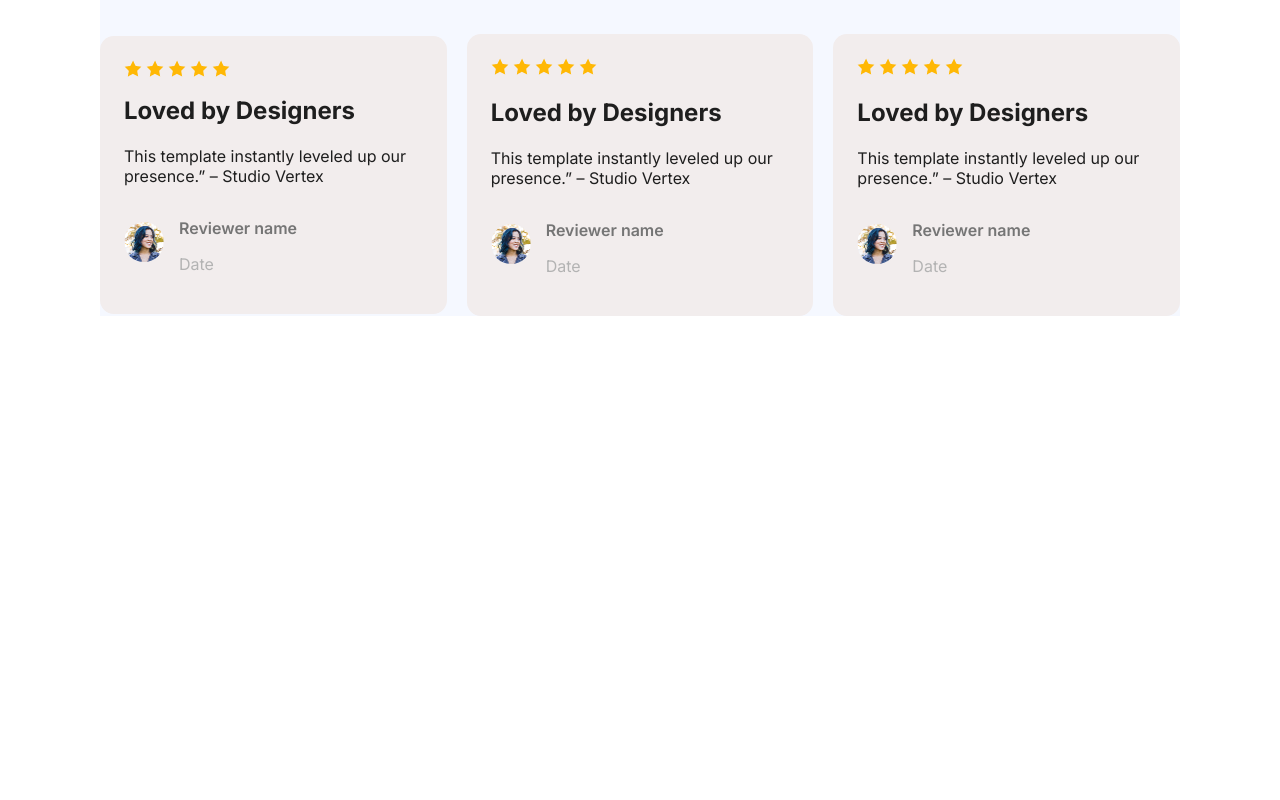
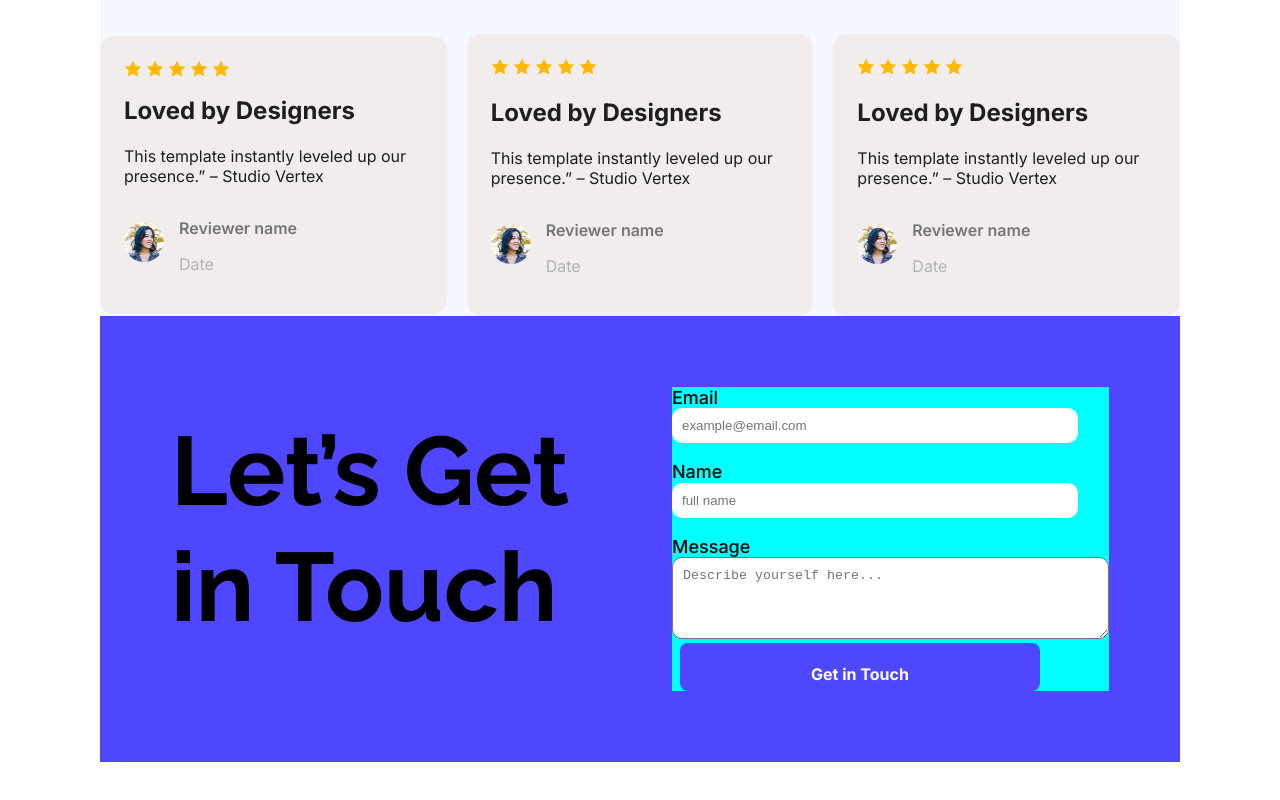
Before and after one commit to mostakim8/Landing_launchpad_MS01A01_PH, a plain HTML site: page index.html in a window 1280 px wide. Shown: the part 1589-2389 px from the top of the page. Before the commit the page ends 2005 px from the top, so only its background shows below. Drawn offline with Linux system fonts and the light colour scheme.

Commit message:
add newsletter log in form section

```diff
--- a/index.html
+++ b/index.html
@@ -154,10 +154,29 @@
 
    </section>
    <!-- customer review end -->
+
+   <!-- log in form newsletter started -->
+    <div class="logIn-newsletter">
+        <p>Let’s Get in Touch</p>
+        <form action="">
+            <label for="email">Email</label><br>
+            <input type="text" placeholder="example@email.com" name="email"><br><br>
+            <label for="name">Name</label><br>
+            <input type="text" placeholder="full name" name="name"><br><br>
+
+            <label for="Message">Message</label><br>
+            <textarea placeholder="Describe yourself here..." rows="4" cols="50" ></textarea><br>
+
+                            <button>Get in Touch</button>
+        </form>
+    </div>
+
+    <!-- log in form newsletter end -->
     </main>
 <!-- footer section -->
     <footer>
 
     </footer>
+
 </body>
 </html>
--- a/style.css
+++ b/style.css
@@ -238,3 +238,59 @@ button:hover{
 text-align: center;
 margin-top:20px
 }
+/* log in form newsletter started */
+.logIn-newsletter{
+    display: flex;
+    justify-content: space-between;
+    background-color: #4E47FF;
+    gap:auto;
+    padding: 0 71px;
+    /* margin: ; */
+}
+
+.logIn-newsletter p{
+    font-family: "Raleway", sans-serif;
+    font-weight: 700;
+    font-size: 97px;
+    line-height: 120%;
+    color:#000000;
+}
+
+
+form{
+    background-color: aqua;
+    margin: 71px 0px;
+    gap:19px 0px;
+}
+
+form label{
+    font-family: "Inter", sans-serif;
+    font-weight: 500;
+    font-size: 18px;
+    line-height: 120%;
+    color: #000000;
+}
+form input{
+    padding: 10px 219px 10px 10px;
+    border-radius:10px ;
+    height: 70;
+    width: auto;
+background-color: #FFFFFF;
+border-style: none;
+}
+textarea{
+    border-radius: 10px;
+    padding: 10px 10px;
+}
+
+.logIn-newsletter button{
+    padding: 19px 101px;
+    font-size: 16px;
+    height: 48px;
+        width: 360px;
+        justify-content: center;
+        margin-left:8px ;
+        font-size:700 ;
+}
+/* log in form newsletter end */
+/*  */
```
